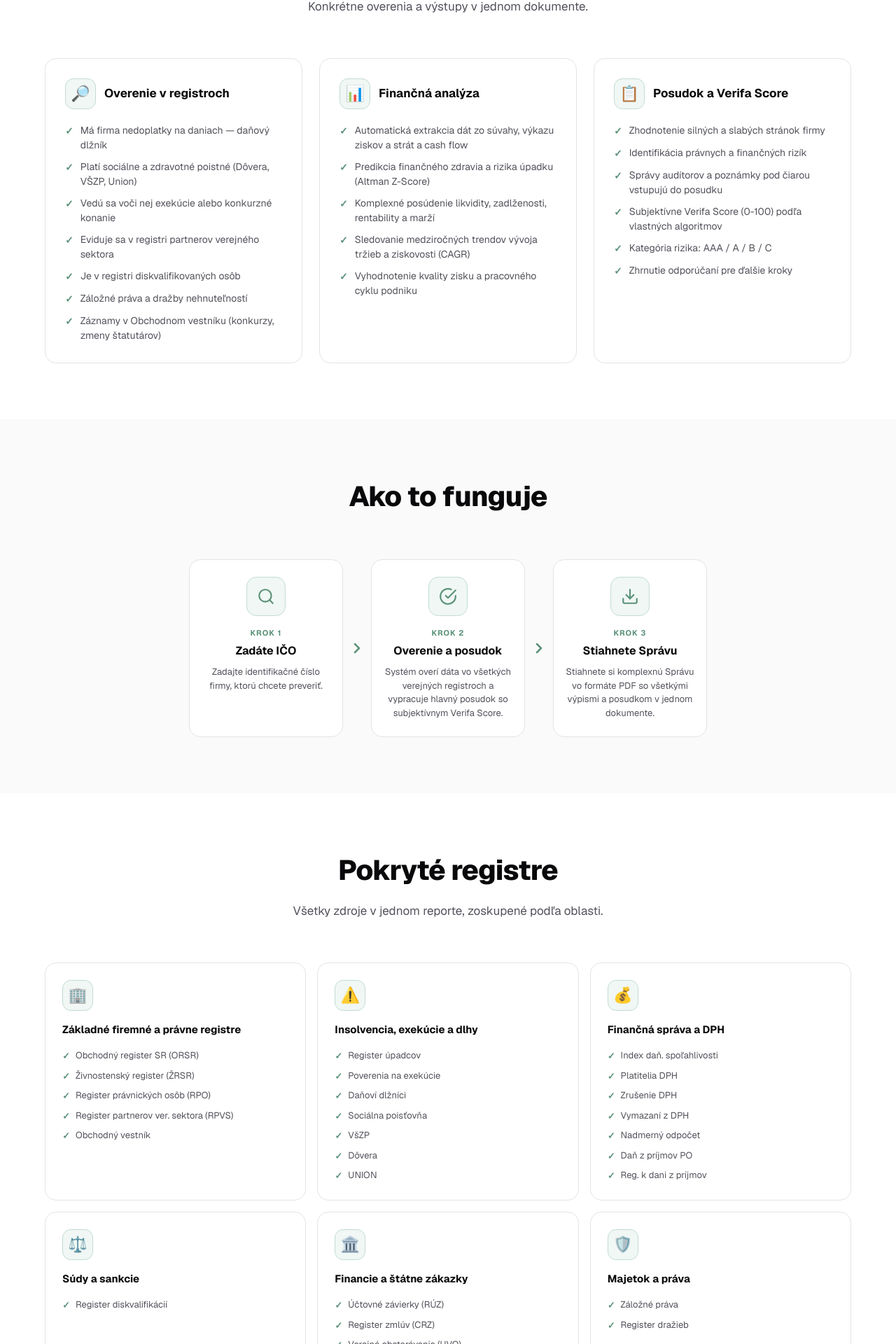
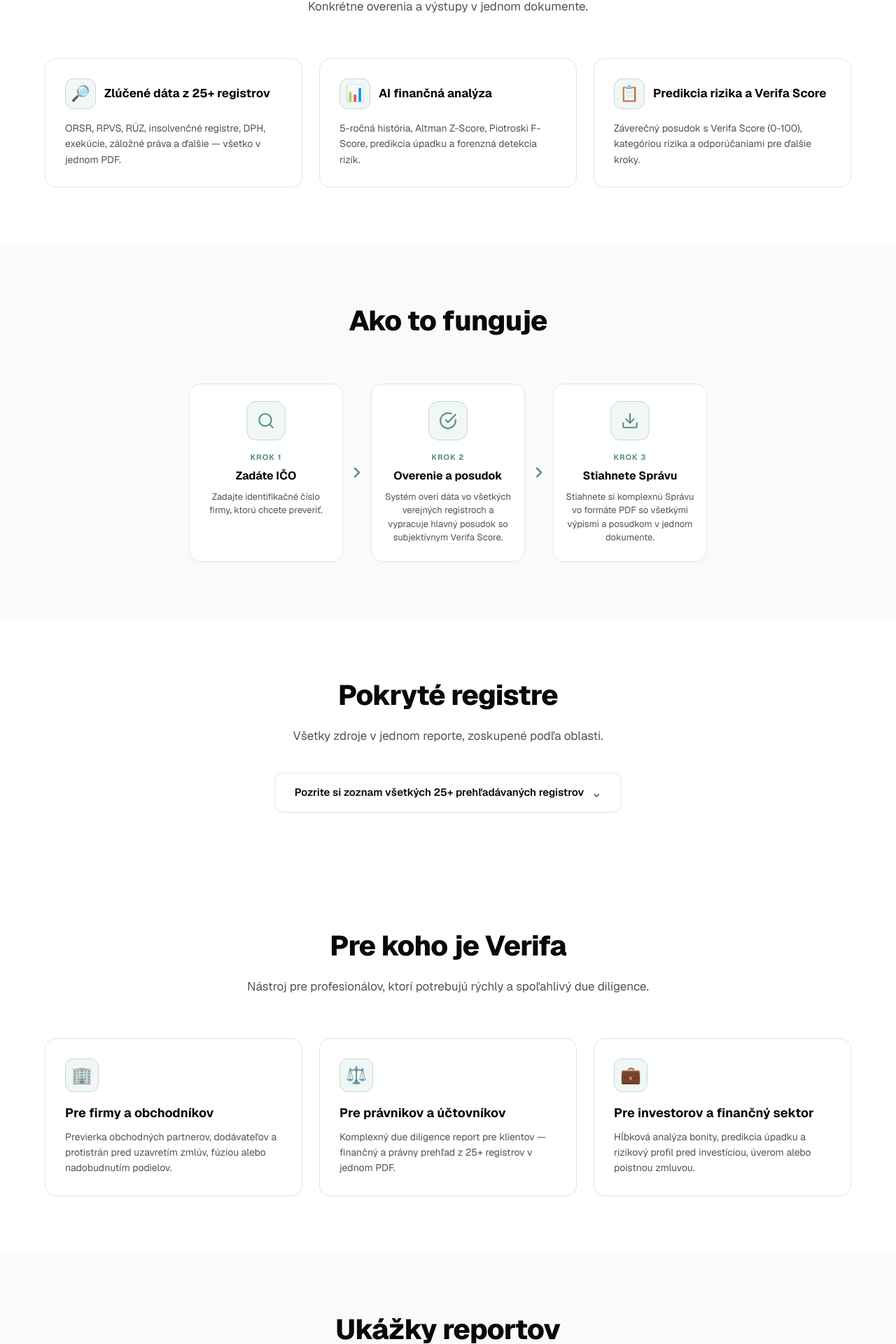
Before and after one commit to dusan02/scripta, a Next.js app in the folder frontend/: page / in a window 1280 px wide. Shown: the part 870-2790 px from the top of the page at 70% size. Built offline with nearby package versions, Linux system fonts and the light colour scheme.

Commit message:
fix: landing page audit — menu rename, concise features, registry accordion, 3 target groups, FAQ refund policy, footer cleanup, dark mode fixes on login/register

```diff
--- a/frontend/src/app/documents/page.tsx
+++ b/frontend/src/app/documents/page.tsx
@@ -159,11 +159,11 @@
       {/* Back link */}
       <div className="mt-12">
         <Link
-          href="/dashboard"
+          href="/"
           className="text-sm font-medium hover:underline"
           style={{ color: "var(--accent)" }}
         >
-          ← {t("nav.overenie")}
+          ← {t("nav.dokumenty")}
         </Link>
       </div>
     </div>
--- a/frontend/src/app/login/page.tsx
+++ b/frontend/src/app/login/page.tsx
@@ -7,8 +7,12 @@
 import { signIn } from "next-auth/react";
 import Logo from "@/components/Logo";
 
+import { useTheme } from "@/components/ThemeProvider";
+
 export default function LoginPage() {
   const router = useRouter();
+  const { theme } = useTheme();
+  const isDark = theme === "dark";
   const { lang, setLang, t } = useLang();
   const [email, setEmail] = useState("");
   const [password, setPassword] = useState("");
@@ -39,7 +43,7 @@
 
       if (res?.error) {
         if (res.error === "EMAIL_NOT_VERIFIED") {
-          setError("Váš účet ešte nebol aktivovaný. Skontrolujte svoj e-mail pre verifikačný odkaz.");
+          setError(t("login.emailNotVerified"));
         } else {
           setError(t("login.nespravne"));
         }
@@ -72,7 +76,7 @@
         position: "relative"
       }}
     >
-      <div style={{ position: "absolute", inset: 0, background: "rgba(0,0,0,0.3)" }} />
+      <div style={{ position: "absolute", inset: 0, background: isDark ? "rgba(0,0,0,0.6)" : "rgba(255,255,255,0.15)" }} />
 
       {/* Language Switcher */}
       <div style={{ position: "absolute", top: 24, right: 24, zIndex: 20, display: "flex", gap: "8px" }}>
@@ -127,9 +131,9 @@
                 borderRadius: "8px",
                 fontSize: "13px",
                 marginBottom: "24px",
-                background: "#FEF2F2",
-                border: "1px solid #F87171",
-                color: "#DC2626",
+                background: "var(--danger-bg)",
+                border: "1px solid var(--danger)",
+                color: "var(--danger)",
               }}
               role="alert"
             >
--- a/frontend/src/app/page.tsx
+++ b/frontend/src/app/page.tsx
@@ -20,6 +20,8 @@
   }, []);
 
   const darkMode = theme === "dark";
+
+  const [showRegistries, setShowRegistries] = useState(false);
 
   const reportIncludes = [
     // Row 1: Col1, Col2, Col3, Col4
@@ -241,60 +243,32 @@
           <p style={{ fontSize: 17, color: "var(--text-secondary)", maxWidth: 600, margin: "0 auto" }}>Konkrétne overenia a výstupy v jednom dokumente.</p>
         </div>
 
-        <div style={{ display: "grid", gridTemplateColumns: "repeat(auto-fit, minmax(340px, 1fr))", gap: 24 }}>
+        <div style={{ display: "grid", gridTemplateColumns: "repeat(auto-fit, minmax(300px, 1fr))", gap: 24 }}>
           {[
             {
               icon: "🔎",
-              title: "Overenie v registroch",
-              items: [
-                "Má firma nedoplatky na daniach — daňový dlžník",
-                "Platí sociálne a zdravotné poistné (Dôvera, VŠZP, Union)",
-                "Vedú sa voči nej exekúcie alebo konkurzné konanie",
-                "Eviduje sa v registri partnerov verejného sektora",
-                "Je v registri diskvalifikovaných osôb",
-                "Záložné práva a dražby nehnuteľností",
-                "Záznamy v Obchodnom vestníku (konkurzy, zmeny štatutárov)",
-              ],
+              title: "Zlúčené dáta z 25+ registrov",
+              desc: "ORSR, RPVS, RÚZ, insolvenčné registre, DPH, exekúcie, záložné práva a ďalšie — všetko v jednom PDF.",
             },
             {
               icon: "📊",
-              title: "Finančná analýza",
-              items: [
-                "Automatická extrakcia dát zo súvahy, výkazu ziskov a strát a cash flow",
-                "Predikcia finančného zdravia a rizika úpadku (Altman Z-Score)",
-                "Komplexné posúdenie likvidity, zadlženosti, rentability a marží",
-                "Sledovanie medziročných trendov vývoja tržieb a ziskovosti (CAGR)",
-                "Vyhodnotenie kvality zisku a pracovného cyklu podniku",
-              ],
+              title: "AI finančná analýza",
+              desc: "5-ročná história, Altman Z-Score, Piotroski F-Score, predikcia úpadku a forenzná detekcia rizík.",
             },
             {
               icon: "📋",
-              title: "Posudok a Verifa Score",
-              items: [
-                "Zhodnotenie silných a slabých stránok firmy",
-                "Identifikácia právnych a finančných rizík",
-                "Správy audítorov a poznámky pod čiarou vstupujú do posudku",
-                "Subjektívne Verifa Score (0-100) podľa vlastných algoritmov",
-                "Kategória rizika: AAA / A / B / C",
-                "Zhrnutie odporúčaní pre ďalšie kroky",
-              ],
+              title: "Predikcia rizika a Verifa Score",
+              desc: "Záverečný posudok s Verifa Score (0-100), kategóriou rizika a odporúčaniami pre ďalšie kroky.",
             },
           ].map((col) => (
             <div key={col.title} style={{ background: "var(--surface)", border: "1px solid var(--border)", borderRadius: 16, padding: 28 }}>
-              <div style={{ display: "flex", alignItems: "center", gap: 12, marginBottom: 20 }}>
+              <div style={{ display: "flex", alignItems: "center", gap: 12, marginBottom: 16 }}>
                 <div style={{ width: 44, height: 44, borderRadius: 12, background: "var(--accent-light)", border: "1px solid var(--accent-border)", display: "flex", alignItems: "center", justifyContent: "center", fontSize: 22 }}>
                   {col.icon}
                 </div>
                 <h3 style={{ fontSize: 17, fontWeight: 700 }}>{col.title}</h3>
               </div>
-              <ul style={{ listStyle: "none", padding: 0, margin: 0, display: "flex", flexDirection: "column", gap: 10 }}>
-                {col.items.map((item) => (
-                  <li key={item} style={{ display: "flex", alignItems: "flex-start", gap: 10, fontSize: 14, color: "var(--text-secondary)", lineHeight: 1.5 }}>
-                    <span style={{ color: "var(--accent)", fontWeight: 900, flexShrink: 0, marginTop: 1 }}>✓</span>
-                    {item}
-                  </li>
-                ))}
-              </ul>
+              <p style={{ fontSize: 14, color: "var(--text-secondary)", lineHeight: 1.6 }}>{col.desc}</p>
             </div>
           ))}
         </div>
@@ -361,13 +335,37 @@
         </div>
       </section>
 
-      {/* REGISTRIES */}
+      {/* REGISTRIES — Accordion */}
       <section id="registre" style={{ padding: "80px 24px", maxWidth: 1200, margin: "0 auto", scrollMarginTop: 80 }}>
-        <div style={{ textAlign: "center", marginBottom: 60 }}>
+        <div style={{ textAlign: "center", marginBottom: 40 }}>
           <h2 style={{ fontSize: "clamp(28px, 4vw, 40px)", fontWeight: 800, letterSpacing: "-0.02em", marginBottom: 16 }}>Pokryté registre</h2>
           <p style={{ fontSize: 17, color: "var(--text-secondary)", maxWidth: 600, margin: "0 auto" }}>Všetky zdroje v jednom reporte, zoskupené podľa oblasti.</p>
         </div>
 
+        <div style={{ textAlign: "center", marginBottom: showRegistries ? 40 : 0 }}>
+          <button
+            onClick={() => setShowRegistries((v) => !v)}
+            style={{
+              background: "var(--surface)",
+              border: "1px solid var(--border)",
+              borderRadius: 12,
+              padding: "14px 28px",
+              fontSize: 15,
+              fontWeight: 600,
+              color: "var(--text)",
+              cursor: "pointer",
+              display: "inline-flex",
+              alignItems: "center",
+              gap: 10,
+              transition: "border-color 0.2s",
+            }}
+          >
+            {showRegistries ? "Skryť zoznam registrov" : "Pozrite si zoznam všetkých 25+ prehľadávaných registrov"}
+            <span style={{ color: "var(--accent)", fontSize: 18, transition: "transform 0.2s", display: "inline-block", transform: showRegistries ? "rotate(180deg)" : "none" }}>⌄</span>
+          </button>
+        </div>
+
+        {showRegistries && (
           <div style={{ display: "grid", gridTemplateColumns: "repeat(auto-fit, minmax(280px, 1fr))", gap: 16, alignItems: "stretch" }}>
             {[
               {
@@ -378,7 +376,7 @@
               {
                 icon: "⚠️",
                 category: "Insolvencia, exekúcie a dlhy",
-              items: ["Register úpadcov", "Poverenia na exekúcie", "Daňoví dlžníci", "Sociálna poisťovňa", "VšZP", "Dôvera", "UNION"],
+                items: ["Register úpadcov", "Poverenia na exekúcie", "Daňoví dlžníci", "Sociálna poisťovňa", "VšZP", "Dôvera", "Union"],
               },
               {
                 icon: "💰",
@@ -393,7 +391,7 @@
               {
                 icon: "🏛️",
                 category: "Financie a štátne zákazky",
-              items: ["Účtovné závierky (RÚZ)", "Register zmlúv (CRZ)", "Verejné obstarávanie (UVO)"],
+                items: ["Účtovné závierky (RÚZ)", "Register zmlúv (CRZ)", "Verejné obstarávanie (ÚVO)"],
               },
               {
                 icon: "🛡️",
@@ -417,6 +415,7 @@
               </div>
             ))}
           </div>
+        )}
       </section>
 
       {/* PRE KOHO */}
@@ -426,52 +425,22 @@
           <p style={{ fontSize: 17, color: "var(--text-secondary)", maxWidth: 600, margin: "0 auto" }}>Nástroj pre profesionálov, ktorí potrebujú rýchly a spoľahlivý due diligence.</p>
         </div>
 
-        <div style={{ display: "grid", gridTemplateColumns: "repeat(auto-fit, minmax(280px, 1fr))", gap: 24 }}>
+        <div style={{ display: "grid", gridTemplateColumns: "repeat(auto-fit, minmax(320px, 1fr))", gap: 24 }}>
           {[
             {
-              icon: "⚖️",
-              title: "Právnici a advokáti",
-              desc: "Rýchla analýza protistrany pred uzatvorením zmlúv, previerka dodávateľov a klientov.",
+              icon: "🏢",
+              title: "Pre firmy a obchodníkov",
+              desc: "Previerka obchodných partnerov, dodávateľov a protistrán pred uzavretím zmlúv, fúziou alebo nadobudnutím podielov.",
             },
             {
-              icon: "📊",
-              title: "Audítori a účtovníci",
-              desc: "Komplexný prehľad o finančnom stave klienta z viacerých zdrojov v jednom reporte.",
+              icon: "⚖️",
+              title: "Pre právnikov a účtovníkov",
+              desc: "Komplexný due diligence report pre klientov — finančný a právny prehľad z 25+ registrov v jednom PDF.",
             },
             {
               icon: "💼",
-              title: "Investori a venture capital",
-              desc: "Hĺbková analýza potenciálnych investícií s Verifa Score a rizikovým profilom.",
-            },
-            {
-              icon: "🏠",
-              title: "Realitní makléri",
-              desc: "Preverenie bonity kupujúcich a predávajúcich pri realitných transakciách.",
-            },
-            {
-              icon: "🏢",
-              title: "Obchodné spoločnosti",
-              desc: "Due diligence obchodných partnerov pred nadobudnutím podielov, fúziou alebo zlúčením.",
-            },
-            {
-              icon: "🤝",
-              title: "Odberatelia a dodávatelia",
-              desc: "Overenie bonity protistrany pred uzavretím dlhodobých zmlúv a dodávateľských vzťahov.",
-            },
-            {
-              icon: "🏦",
-              title: "Banky a finančné inštitúcie",
-              desc: "Rýchle posúdenie úverového rizika klienta z verejných zdrojov pred schválením financovania.",
-            },
-            {
-              icon: "🏛️",
-              title: "Verejný sektor",
-              desc: "Previerka dodávateľov pri verejných obstarávaniach a kontrola partnerov verejného sektora.",
-            },
-            {
-              icon: "🛡️",
-              title: "Poisťovne",
-              desc: "Posúdenie rizikovosti klienta pred uzavretím poistnej zmluvy a likvidáciou škôd.",
+              title: "Pre investorov a finančný sektor",
+              desc: "Hĺbková analýza bonity, predikcia úpadku a rizikový profil pred investíciou, úverom alebo poistnou zmluvou.",
             },
           ].map((item) => (
             <div key={item.title} style={{ background: "var(--surface)", border: "1px solid var(--border)", borderRadius: 16, padding: 28, transition: "transform 0.2s ease, box-shadow 0.2s ease" }}>
@@ -645,7 +614,6 @@
 
         <div style={{ maxWidth: 1200, margin: "32px auto 0", paddingTop: 24, borderTop: "1px solid var(--border)", display: "flex", justifyContent: "space-between", flexWrap: "wrap", gap: 12 }}>
           <p style={{ fontSize: 12, color: "var(--text-muted)" }}>© {new Date().getFullYear()} Verifa.sk — {t("home.rights")}</p>
-          <p style={{ fontSize: 12, color: "var(--text-muted)", fontWeight: 600 }}>Dôverný dokument pre vnútornú potrebu. Nenahrádza právne a daňové poradenstvo.</p>
         </div>
       </footer>
     </div>
--- a/frontend/src/app/register/page.tsx
+++ b/frontend/src/app/register/page.tsx
@@ -195,7 +195,7 @@
             padding: "32px",
             width: "100%",
             boxSizing: "border-box",
-            background: "#FFFFFF",
+            background: "var(--surface)",
             borderRadius: "16px",
             boxShadow: "0 20px 40px -12px rgba(0, 0, 0, 0.15), 0 0 0 1px rgba(0,0,0,0.05)",
             border: "1px solid",
--- a/frontend/src/lib/i18n.ts
+++ b/frontend/src/lib/i18n.ts
@@ -90,6 +90,7 @@
   "login.prihlasenie": "Prihlásenie do platformy",
   "login.zadajteUdaje": "Zadajte svoje prihlasovacie údaje.",
   "login.nespravne": "Nesprávny e-mail alebo heslo.",
+  "login.emailNotVerified": "Váš účet ešte nebol aktivovaný. Skontrolujte svoj e-mail pre verifikačný odkaz.",
   "login.zlyhalo": "Prihlásenie zlyhalo. Skúste znova.",
   "login.neocakavana": "Neočakávaná chyba. Skúste znova neskôr.",
   "login.email": "E-mail",
@@ -99,7 +100,7 @@
   "login.prihlasitSa": "Prihlásiť sa",
   "login.nemateUcet": "Nemáte účet?",
   "login.zaregistrovatSa": "Zaregistrujte sa",
-  "login.urceneAdvokatom": "Systém je určený výhradne pre advokátov.",
+  "login.urceneAdvokatom": "Nástroj pre právnikov, účtovníkov a finančných profesionálov.",
   "login.kontakt": "Kontakt",
   "login.zapamatatSiMa": "Zapamätať si ma",
   "login.alebo": "Alebo",
@@ -124,7 +125,7 @@
   "register.velmiSilne": "Veľmi silné",
   "register.uzMateUcet": "Už máte účet?",
   "register.prihlasitSa": "Prihlásiť sa",
-  "register.urceneAdvokatom": "Systém je určený výhradne pre advokátov.",
+  "register.urceneAdvokatom": "Nástroj pre právnikov, účtovníkov a finančných profesionálov.",
   "register.kontakt": "Kontakt",
 
   // ── Forgot password ──
@@ -462,7 +463,7 @@
   "home.faq4q": "Sú dáta GDPR kompatibilné?",
   "home.faq4a": "Áno, spracúvame dáta v súlade s GDPR. Viac informácií nájdete v našich Podmienkach používania.",
   "home.faq5q": "Čo ak report zlyhá?",
-  "home.faq5a": "Ak sa nepodarí získať dáta z niektorého registra, refundujeme vám kredit za tento zdroj.",
+  "home.faq5a": "Ak z dôvodu technického výpadku hlavných štátnych registrov nebude možné report vygenerovať, vrátime vám plnú sumu alebo pripíšeme kredit na nový report.",
   "home.navFeatures": "Funkcie",
   "home.navPricing": "Cenník",
   "home.ctaStart": "Začať bez záväzkov →",
@@ -494,7 +495,7 @@
   "report.phaseCompiling": "PDF kompilácia",
 
   // ── Documents page ──
-  "nav.dokumenty": "Dokumenty",
+  "nav.dokumenty": "Ukážka reportu",
   "docs.title": "Dokumenty",
   "docs.subtitle": "Príručky, vzory a právne dokumenty",
   "docs.manualTitle": "Používateľská príručka",
@@ -587,6 +588,7 @@
   "login.prihlasenie": "Sign in to platform",
   "login.zadajteUdaje": "Enter your login credentials.",
   "login.nespravne": "Incorrect email or password.",
+  "login.emailNotVerified": "Your account has not been activated yet. Check your email for the verification link.",
   "login.zlyhalo": "Sign in failed. Try again.",
   "login.neocakavana": "Unexpected error. Try again later.",
   "login.email": "Email",
@@ -596,7 +598,7 @@
   "login.prihlasitSa": "Sign in",
   "login.nemateUcet": "Don't have an account?",
   "login.zaregistrovatSa": "Sign up",
-  "login.urceneAdvokatom": "This system is exclusively for lawyers.",
+  "login.urceneAdvokatom": "A tool for lawyers, accountants and financial professionals.",
   "login.kontakt": "Contact",
   "login.zapamatatSiMa": "Remember me",
   "login.alebo": "Or",
@@ -621,7 +623,7 @@
   "register.velmiSilne": "Very strong",
   "register.uzMateUcet": "Already have an account?",
   "register.prihlasitSa": "Sign in",
-  "register.urceneAdvokatom": "This system is exclusively for lawyers.",
+  "register.urceneAdvokatom": "A tool for lawyers, accountants and financial professionals.",
   "register.kontakt": "Contact",
 
   // ── Forgot password ──
@@ -959,7 +961,7 @@
   "home.faq4q": "Is the data GDPR compliant?",
   "home.faq4a": "Yes, we process data in compliance with GDPR. For more information, see our Terms of Use.",
   "home.faq5q": "What if the report fails?",
-  "home.faq5a": "If we fail to retrieve data from a register, we refund your credit for that source.",
+  "home.faq5a": "If the report cannot be generated due to a technical outage of the main state registries, we will refund the full amount or credit your account for a new report.",
   "home.navFeatures": "Features",
   "home.navPricing": "Pricing",
   "home.ctaStart": "Start free →",
@@ -991,7 +993,7 @@
   "report.phaseCompiling": "PDF compilation",
 
   // ── Documents page ──
-  "nav.dokumenty": "Documents",
+  "nav.dokumenty": "Sample Report",
   "docs.title": "Documents",
   "docs.subtitle": "Manuals, samples and legal documents",
   "docs.manualTitle": "User Manual",
@@ -1084,6 +1086,7 @@
   "login.prihlasenie": "Anmeldung bei der Plattform",
   "login.zadajteUdaje": "Geben Sie Ihre Anmeldedaten ein.",
   "login.nespravne": "Falsche E-Mail oder Passwort.",
+  "login.emailNotVerified": "Ihr Konto wurde noch nicht aktiviert. Überprüfen Sie Ihre E-Mail auf den Verifizierungslink.",
   "login.zlyhalo": "Anmeldung fehlgeschlagen. Versuchen Sie es erneut.",
   "login.neocakavana": "Unerwarteter Fehler. Versuchen Sie es später erneut.",
   "login.email": "E-Mail",
@@ -1093,7 +1096,7 @@
   "login.prihlasitSa": "Anmelden",
   "login.nemateUcet": "Kein Konto?",
   "login.zaregistrovatSa": "Registrieren",
-  "login.urceneAdvokatom": "Dieses System ist ausschließlich für Anwälte.",
+  "login.urceneAdvokatom": "Ein Werkzeug für Anwälte, Buchhalter und Finanzexperten.",
   "login.kontakt": "Kontakt",
   "login.zapamatatSiMa": "Angemeldet bleiben",
   "login.alebo": "Oder",
@@ -1118,7 +1121,7 @@
   "register.velmiSilne": "Sehr stark",
   "register.uzMateUcet": "Schon ein Konto?",
   "register.prihlasitSa": "Anmelden",
-  "register.urceneAdvokatom": "Dieses System ist ausschließlich für Anwälte.",
+  "register.urceneAdvokatom": "Ein Werkzeug für Anwälte, Buchhalter und Finanzexperten.",
   "register.kontakt": "Kontakt",
 
   // ── Forgot password ──
@@ -1456,7 +1459,7 @@
   "home.faq4q": "Sind die Daten DSGVO-konform?",
   "home.faq4a": "Ja, wir verarbeiten Daten DSGVO-konform. Weitere Informationen finden Sie in unseren Nutzungsbedingungen.",
   "home.faq5q": "Was passiert, wenn der Bericht fehlschlägt?",
-  "home.faq5a": "Wenn wir keine Daten aus einem Register abrufen können, erstatten wir Ihr Guthaben für diese Quelle.",
+  "home.faq5a": "Wenn der Bericht aufgrund eines technischen Ausfalls der wichtigsten Staatsregister nicht erstellt werden kann, erstatten wir den vollen Betrag oder schreiben Ihnen ein Guthaben für einen neuen Bericht gut.",
   "home.navFeatures": "Funktionen",
   "home.navPricing": "Preise",
   "home.ctaStart": "Kostenlos starten →",
@@ -1488,7 +1491,7 @@
   "report.phaseCompiling": "PDF-Kompilierung",
 
   // ── Documents page ──
-  "nav.dokumenty": "Dokumente",
+  "nav.dokumenty": "Berichtmuster",
   "docs.title": "Dokumente",
   "docs.subtitle": "Handbücher, Muster und Rechtsdokumente",
   "docs.manualTitle": "Benutzerhandbuch",
```
Lines whose indentation alone changed are shown as unchanged.
